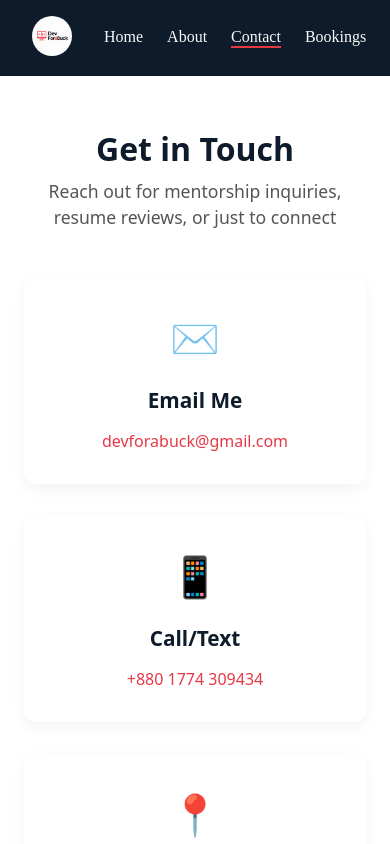
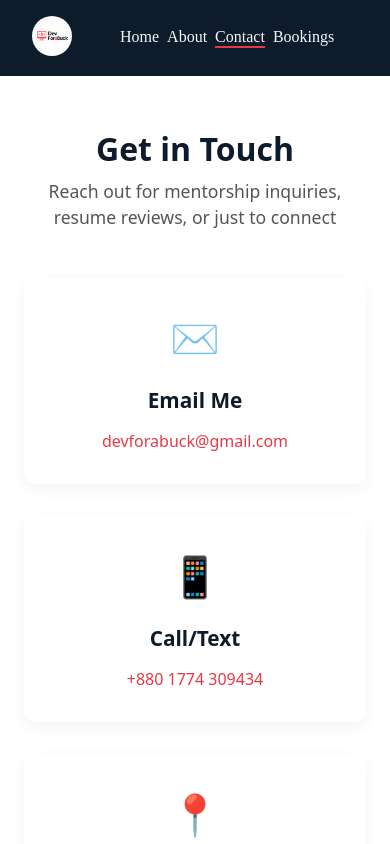
Before and after one commit to anik-ewu/devforabuck, an Angular app in the folder frontend/devforabuck-web/: page /contact in a window 390 px wide. Built offline with nearby package versions, Linux system fonts and the light colour scheme.

Commit message:
Update design

```diff
--- a/frontend/devforabuck-web/src/app/shared/footer/footer.html
+++ b/frontend/devforabuck-web/src/app/shared/footer/footer.html
@@ -1,19 +1,5 @@
-<!-- <footer class="footer">
-  <p>&copy; 2025 Sabbir Hasan Anik. All rights reserved.</p>
-  <p>
-    Contact: <a href="mailto:devforabuck@gmail.com">devforabuck&#64;gmail.com</a> |
-    Dhaka, Bangladesh
-  </p>
-</footer> -->
-<!-- <footer class="footer">
-  <div class="footer-content">
-    <p>&copy; 2025 Sabbir Hasan Anik. All rights reserved.</p>
-    <p>
-      Contact: <a href="mailto:devforabuck@gmail.com">devforabuck&#64;gmail.com</a> |
-      Dhaka, Bangladesh
-    </p>
-  </div>
-</footer> -->
 <footer class="footer">
-  &copy; 2025 Sabbir Hasan Anik — <a href="mailto:devforabuck@gmail.com">devforabuck&#64;gmail.com</a> — Dhaka, Bangladesh
+  <span>
+    &copy; 2025 Sabbir Hasan Anik — Dhaka, Bangladesh
+  </span>
 </footer>
--- a/frontend/devforabuck-web/src/app/shared/footer/footer.scss
+++ b/frontend/devforabuck-web/src/app/shared/footer/footer.scss
@@ -5,7 +5,7 @@
   text-align: center;
   font-size: 0.9rem;
   padding: 0.75rem 1rem;
-  /* No need for position: fixed or absolute */
+
 
   a {
     color: #e63946;
--- a/frontend/devforabuck-web/src/app/shared/navbar/navbar.scss
+++ b/frontend/devforabuck-web/src/app/shared/navbar/navbar.scss
@@ -1,9 +1,10 @@
 .navbar {
   display: flex;
   align-items: center;
-  // justify-content: space-between;
-  background: #0d1b2a;        // ✅ darker, modern
+  // justify-content: space-between; // helps push links away nicely
+  background: #0d1b2a;
   padding: 1rem 2rem;
+  flex-wrap: wrap; // allows items to wrap on small screens
 
   .logo img {
     height: 40px;
@@ -16,18 +17,35 @@
     gap: 1.5rem;
 
     a {
-      color: #f9f9f9;               // ✅ off-white, easy to read
+      color: #f9f9f9;
       text-decoration: none;
       font-weight: 500;
       transition: color 0.3s;
 
       &:hover {
-        color: #e63946;             // ✅ your brand accent red
+        color: #e63946;
       }
 
       &.active {
-        border-bottom: 2px solid #e63946;  // optional active indicator
+        border-bottom: 2px solid #e63946;
       }
     }
   }
+
+  // TODO: open for vertical navbar
+
+  @media (max-width: 768px) {
+    // flex-direction: column;   // stack logo + links vertically
+    // align-items: flex-start;
+
+    .logo {
+      // margin-bottom: 1rem;    // spacing between logo and links
+      margin-right: 16px;
+    }
+
+    .links {
+      // flex-direction: column; // stack links vertically
+      gap: 0.50rem;           // reduce space
+    }
+  }
 }
```
